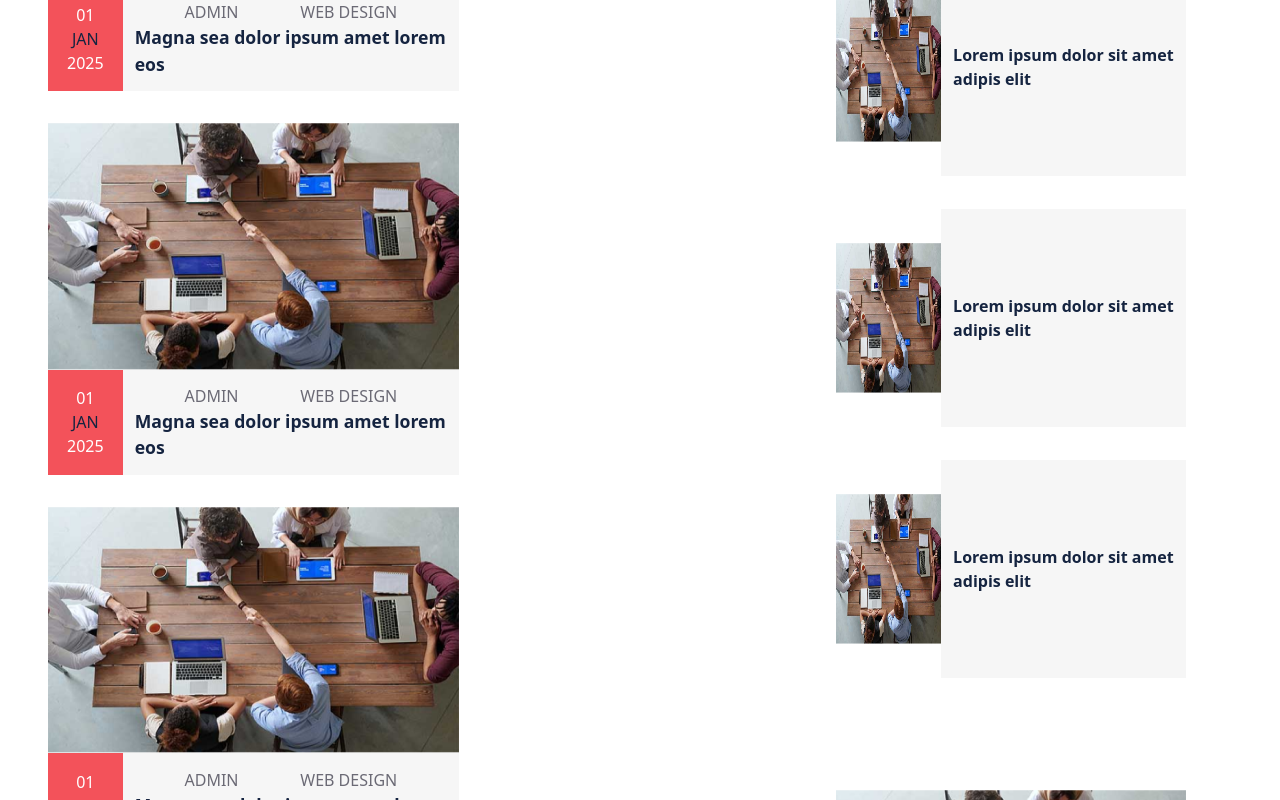
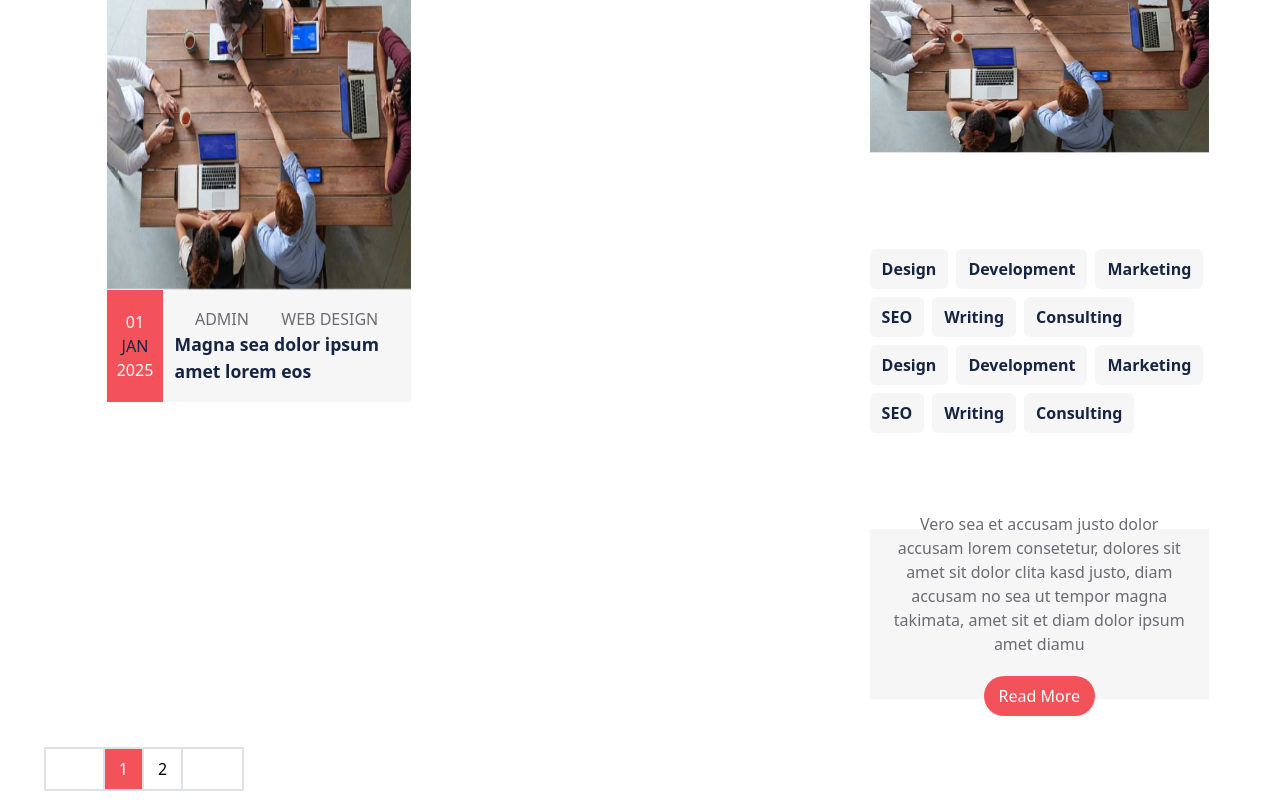
Before and after one commit to stylosconsults/gtechcenter, a Next.js app: page /app/blogs in a window 1280 px wide. Shown: the part 1400-2200 px from the top of the page. Built offline with nearby package versions, Linux system fonts and the light colour scheme.

Commit message:
some modification made

```diff
--- a/src/app/app/blogs/page.tsx
+++ b/src/app/app/blogs/page.tsx
@@ -5,6 +5,7 @@ import Image from 'next/image'
 import { StaticImageData } from 'next/image'
 import PinkCircle from "../../../../public/icons/pinkCirlcle.svg"
 import Link from 'next/link'
+import PaginationControls from '@/components/PaginationControls'
 
 type blogTypes = {
     image: StaticImageData,
@@ -17,7 +18,7 @@ type blogTypes = {
 
 }
 
-const page = () => {
+
 const blogs: blogTypes[] = [
     {
         image: Blog,
@@ -36,7 +37,6 @@ const page = () => {
         param1: "ADMIN",
         param2: "WEB DESIGN",
         param3: "Magna sea dolor ipsum amet lorem eos"
-
     }, {
         image: Blog,
         day: "01",
@@ -46,7 +46,9 @@ const page = () => {
         param2: "WEB DESIGN",
         param3: "Magna sea dolor ipsum amet lorem eos"
 
-        }, {
+    },
+
+    {
         image: Blog,
         day: "01",
         month: "JAN",
@@ -55,7 +57,8 @@ const page = () => {
         param2: "WEB DESIGN",
         param3: "Magna sea dolor ipsum amet lorem eos"
 
-        }, {
+    },
+    {
         image: Blog,
         day: "01",
         month: "JAN",
@@ -64,7 +67,8 @@ const page = () => {
         param2: "WEB DESIGN",
         param3: "Magna sea dolor ipsum amet lorem eos"
 
-        }, {
+    },
+    {
         image: Blog,
         day: "01",
         month: "JAN",
@@ -73,7 +77,8 @@ const page = () => {
         param2: "WEB DESIGN",
         param3: "Magna sea dolor ipsum amet lorem eos"
 
-        }, {
+    },
+    {
         image: Blog,
         day: "01",
         month: "JAN",
@@ -82,7 +87,8 @@ const page = () => {
         param2: "WEB DESIGN",
         param3: "Magna sea dolor ipsum amet lorem eos"
 
-        }, {
+    }
+    ,{
         image: Blog,
         day: "01",
         month: "JAN",
@@ -91,7 +97,9 @@ const page = () => {
         param2: "WEB DESIGN",
         param3: "Magna sea dolor ipsum amet lorem eos"
 
-        }, {
+    }
+
+    ,{
         image: Blog,
         day: "01",
         month: "JAN",
@@ -100,18 +108,8 @@ const page = () => {
         param2: "WEB DESIGN",
         param3: "Magna sea dolor ipsum amet lorem eos"
 
-        }, {
-
-            image: Blog,
-            day: "01",
-            month: "JAN",
-            year: "2025",
-            param1: "ADMIN",
-            param2: "WEB DESIGN",
-            param3: "Magna sea dolor ipsum amet lorem eos"
-
-        }, {
-
+    },
+    {
         image: Blog,
         day: "01",
         month: "JAN",
@@ -123,16 +121,48 @@ const page = () => {
     }
 
 ]
+
+
+type SearchParamsType = {
+    searchParams: Record<string, string> | null | undefined;
+}
+
+const page = ({ searchParams }: SearchParamsType) => {
+
+    const page = searchParams?.page ? searchParams?.page : 1
+    const per_page = searchParams?.per_page ? searchParams?.per_page : 5
+    const startIndex = (Number(page) - 1) * Number(per_page)
+    const endIndex = startIndex + Number(per_page)
+
+    const slicedBlogs = blogs.slice(startIndex, endIndex)
+
     return (
         <div className='flex flex-col gap-7 mb-[4em]'>
             <PagesTopDiv heading='Blogs' paragraph='Home Blogs' />
-            <div className='flex justify-centerp-4'>
+            <div className='flex justify-center p-4'>
 
-                <div className='flex flex-wrap gap-8 w-[65%] ps-12'>
-                    {blogs.map(({ image, day, month, year, param1, param2, param3 }, index) => (
-                        <Link href={`blogs/${index}`} key={index} className='flex flex-col bg-headerBgColor '>
-                            <Image src={image} className='h-[70%]' alt='image' />
-                            <div className='flex h-[30%]'>
+                <div className='flex flex-wrap gap-8 h-[10%]  w-[65%] ps-12'>
+                    {slicedBlogs.map(({ image, day, month, year, param1, param2, param3 }, index) => (
+                        // <Link href={`blogs/${index}`} key={index} className='flex flex-col  bg-headerBgColor h-[450px] border border-red-500 '>
+                        //     <Image src={image} className='h-[70%]' alt='image' />
+                        //     <div className='flex h-[30%]'>
+                        //         <div className='w-[20%] bg-headerInfoBgColor h-full flex flex-col justify-center items-center'>
+                        //             <p className='text-white'>{day}</p>
+                        //             <p className='text-textColor'>{month}</p>
+                        //             <p className='text-white'>{year}</p>
+                        //         </div>
+                        //         <div className='flex flex-col justify-center w-[90%]'>
+                        //             <div className='flex justify-evenly w-full'>
+                        //                 <p className='text-welcomeBgColor'>{param1}</p>
+                        //                 <p className='text-welcomeBgColor'>{param2}</p>
+                        //             </div>
+                        //             <p className='text-[1.1em] font-semibold text-textColor px-3'>{param3}</p>
+                        //         </div>
+                        //     </div>
+                        // </Link>
+                        <Link href={`blogs/${index}`} key={index} className='flex flex-col h-[450px] bg-headerBgColor w-[40%]'>
+                            <Image src={image} className='h-[75%]' alt='image' />
+                            <div className='flex h-[25%]'>
                                 <div className='w-[20%] bg-headerInfoBgColor h-full flex flex-col justify-center items-center'>
                                     <p className='text-white'>{day}</p>
                                     <p className='text-textColor'>{month}</p>
@@ -233,13 +263,7 @@ const page = () => {
                 </div>
             </div>
 
-            <div className='flex w-[20%] ms-11 border-2 border-headerLinkBorderColor'>
-                <button className='w-[20%] p-2 border-2 border-r-headerLinkBorderColor border-t-0 border-b-0 border-l-0 '></button>
-                <button className='w-[20%] p-2 border-2 border-r-headerLinkBorderColor border-t-0 border-b-0 border-l-0 bg-headerInfoBgColor text-white'>1</button>
-                <button className='w-[20%] p-2 border-2 border-r-headerLinkBorderColor border-t-0 border-b-0 border-l-0'>2</button>
-                <button className='w-[20%] p-2 border-2 border-r-headerLinkBorderColor border-t-0 border-b-0 border-l-0'>3</button>
-                <button className='w-[20%] p-2 border-2 border-r-0 border-t-0 border-b-0 border-l-0'></button>
-            </div>
+            <PaginationControls baseUrl='/app/blogs/'  numOfBlogs={blogs.length} />
         </div>
     )
 }
--- a/src/app/app/layout.tsx
+++ b/src/app/app/layout.tsx
@@ -24,7 +24,7 @@ export default function RootLayout({
 }>) {
   return (
     <html lang="en">
-      <body className="w-[100vw]">
+      <body className="w-[99.4vw]">
         <Navbar />
         {children}
         <Footer/>
--- a/src/app/dashboard/blogs/add_blog/page.tsx
+++ b/src/app/dashboard/blogs/add_blog/page.tsx
@@ -15,16 +15,20 @@ const barlow = Barlow({
 
 const AddBlog = () => {
 
-    const [imagePreview, setImagePreview] = useState<string>("")
+    const [imgBlobUrl, setImgBlobUrl] = useState<string>("")
+    const [imageObj, setImgObj] = useState<File | null>(null)
     const router = useRouter()
 
     const getImagePreview = (e: ChangeEvent<HTMLInputElement>) => {
         const files = e.target.files
         if (files && files.length > 0) {
             const uploadedImg = files[0]
+
+            setImgObj(uploadedImg)
+
             const blogUrl = URL.createObjectURL(uploadedImg)
 
-            setImagePreview(blogUrl)
+            setImgBlobUrl(blogUrl)
         }
 
     }
@@ -36,9 +40,12 @@ const AddBlog = () => {
         const files = e.dataTransfer?.files
         if (files && files.length > 0) {
             const uploadedImg = files[0]
+
+            setImgObj(uploadedImg)
+
             const blogUrl = URL.createObjectURL(uploadedImg)
 
-            setImagePreview(blogUrl)
+            setImgBlobUrl(blogUrl)
         }
     }
 
@@ -91,19 +98,19 @@ const AddBlog = () => {
                                 onDragOver={(e) => handleDragOver(e)}
                                 // onDragLeave={(e)=>handleDragLeave(e)}
                                 id='blog_image'
-                                className={`flex relative bg-headerInfoBgColor bg-opacity-[6%] flex-col  justify-center items-center border-[1px] border-dashed  border-headerInfoBgColor w-full h-[95%] rounded-[25px]`}>
+                                className={`cursor-pointer flex relative bg-headerInfoBgColor bg-opacity-[6%] flex-col  justify-center items-center border-[1px] border-dashed  border-headerInfoBgColor w-full h-[95%] rounded-[25px]`}>
                                 <input onChange={(e) => getImagePreview(e)} id='blog_image' type="file" accept='image/*' className='hidden' />
 
-                                {imagePreview &&
+                                {imgBlobUrl &&
                                     <div className='w-full h-full rounded-[25px] '>
-                                        <Image className=' w-full h-[405px]  rounded-[25px] ' width={300} height={500} src={imagePreview} alt={'uploadedImage'} />
+                                        <Image className=' w-full h-[405px]  rounded-[25px] ' width={300} height={500} src={imgBlobUrl} alt={'uploadedImage'} />
                                     </div>
                                 }
 
-                                <div className={`${imagePreview ? "absolute rounded-[25px] w-[638px] h-[400px] bg-white bg-opacity-[.8]": ""} w-full h-full flex flex-col justify-center items-center gap-3 `}>
+                                <div className={`${imgBlobUrl ? "absolute rounded-[25px] w-[638px] h-[400px] bg-white bg-opacity-[.8]": ""} w-full h-full flex flex-col justify-center items-center gap-3 `}>
                                     <UploadImageSvg className="mb-7" />
                                     <p className='text-[1.9em] text-headerInfoBgColor font-semibold'>Upload Image</p>
-                                    <p className='text-[1.2em] text-dragAndDropColor'>Drag & Drop or click to add an image</p>
+                                    <p className='text-[1.2em] text-dragAndDropColor'>{imageObj ? imageObj.name : 'Drag & Drop or click to add an image'}</p>
                                 </div>
 
                             </label>
--- a/src/app/dashboard/blogs/page.tsx
+++ b/src/app/dashboard/blogs/page.tsx
@@ -8,6 +8,7 @@ import { Barlow, Inter, Open_Sans } from 'next/font/google'
 import Image, { StaticImageData } from 'next/image'
 import Link from 'next/link'
 import Modal from '@/components/Modal'
+import PaginationControls from '@/components/PaginationControls'
 
 
 const barlow = Barlow({
@@ -108,6 +109,13 @@ const blogs: BlogType[] = [
         param1: "ADMIN",
         param2: "WEB DESIGN",
         param3: "Magna sea dolor ipsum amet lorem eos"
+    },
+
+    {
+        image: Blog,
+        param1: "ADMIN",
+        param2: "WEB DESIGN",
+        param3: "Magna sea dolor ipsum amet lorem eos"
     }
 ]
 
@@ -115,8 +123,15 @@ type SearchParamsType = {
     searchParams: Record<string, string> | null | undefined;
 }
 
-const page = ({searchParams}: SearchParamsType) => {
+const page = ({ searchParams }: SearchParamsType) => {
     const show = searchParams?.show_delete
+    const page = searchParams?.page ? searchParams?.page : 1
+    const per_page = searchParams?.per_page ? searchParams?.per_page : 5
+
+    const startIndex = (Number(page)-1) * Number(per_page)
+    const endIndex = startIndex + Number(per_page)
+
+    const slicedBlogs = blogs.slice(startIndex, endIndex)
 
     return (
         <div className={`flex flex-col w-[95%] ${barlow.className} gap-5 p-3 overflow-auto`}>
@@ -127,9 +142,9 @@ const page = ({searchParams}: SearchParamsType) => {
 
             <div className='flex flex-col gap-5 h-[90%] '>
                 <p className='text-[1.5em] h-[2%]'>All blogs</p>
-                <div className='flex flex-wrap gap-3 h-[98%] overflow-auto p-1'>
+                <div className='flex flex-wrap gap-3 h-[98%] min-h-[300px]  overflow-auto p-1'>
 
-                    {blogs.map(({ image, param1, param2, param3 }, index) => (
+                    {slicedBlogs.map(({ image, param1, param2, param3 }, index) => (
                         <div key={index} className='bg-headerBgColor  flex flex-col justify-between h-[420px] w-[420px]'>
                             <Image className='w-full' src={image} alt='Image' />
                             <div className='flex justify-around items-center h-[30%] '>
@@ -151,10 +166,12 @@ const page = ({searchParams}: SearchParamsType) => {
                         </div>
                     ))}
 
+
                 </div>
+                <PaginationControls baseUrl='/dashboard/blogs/' numOfBlogs={blogs.length} />
             </div>
 
-            {show && <Modal/>}
+            {show && <Modal />}
         </div>
     )
 }
```
Lines whose indentation alone changed are shown as unchanged.
